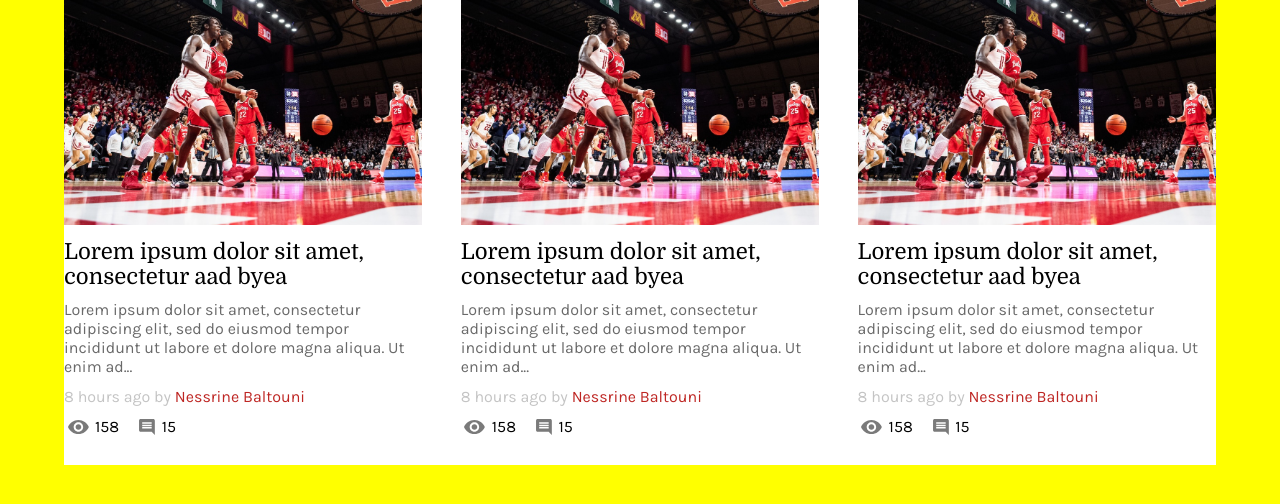
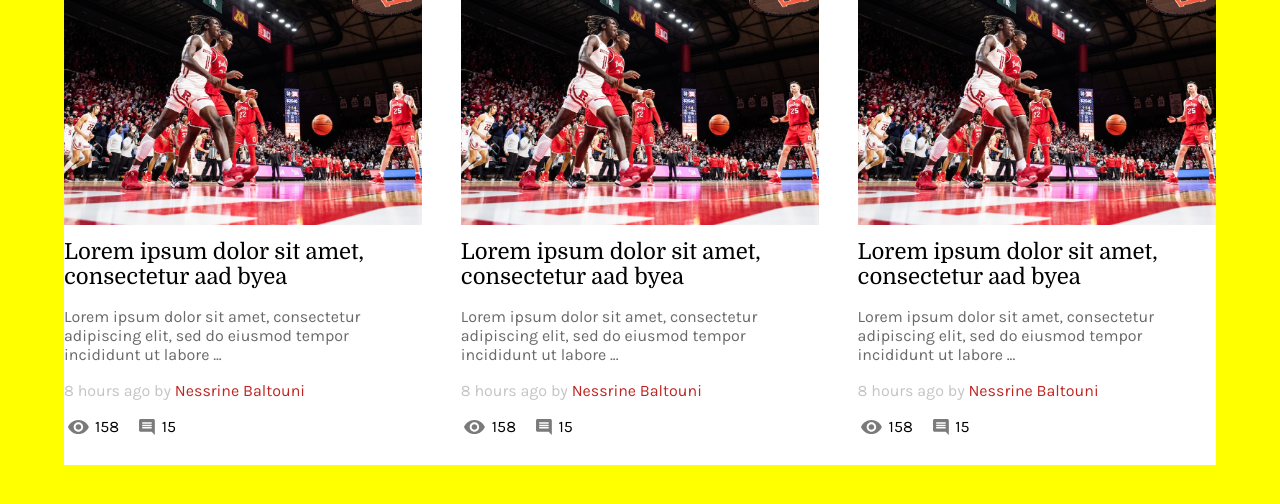
Before and after one commit to Chlafen/insat-press-website-2022, a React (Create React App) app in the folder client/: page / in a window 1280 px wide. Shown: the part 819-1323 px from the top of the page. Built offline with nearby package versions, Linux system fonts and the light colour scheme.

Commit message:
Add font for icons

```diff
--- a/client/src/components/post-frames/wide-post-frame/index.css
+++ b/client/src/components/post-frames/wide-post-frame/index.css
@@ -53,6 +53,8 @@
     justify-content: flex-start;
     width: clamp(150px, 50%, 200px);
     margin-left: 1%;
+    font-size: clamp(0.8rem, -0.1197rem + 1.8779vw, 1rem);
+
 }
 
 .wide-post-stats-icon{
--- a/client/src/components/post-frames/wide-post-frame/index.jsx
+++ b/client/src/components/post-frames/wide-post-frame/index.jsx
@@ -13,7 +13,7 @@ const WidePostFrame = (props) => {
         </div>
         <div className='wide-post-desc'>
         {(()=>{
-          let len=134;
+          let len=100;
           if(window.innerWidth < 620) len = 100;
           return props.post.description.length >  len ? props.post.description.slice(0, len) + "...": props.post.description;
         })()}
```
